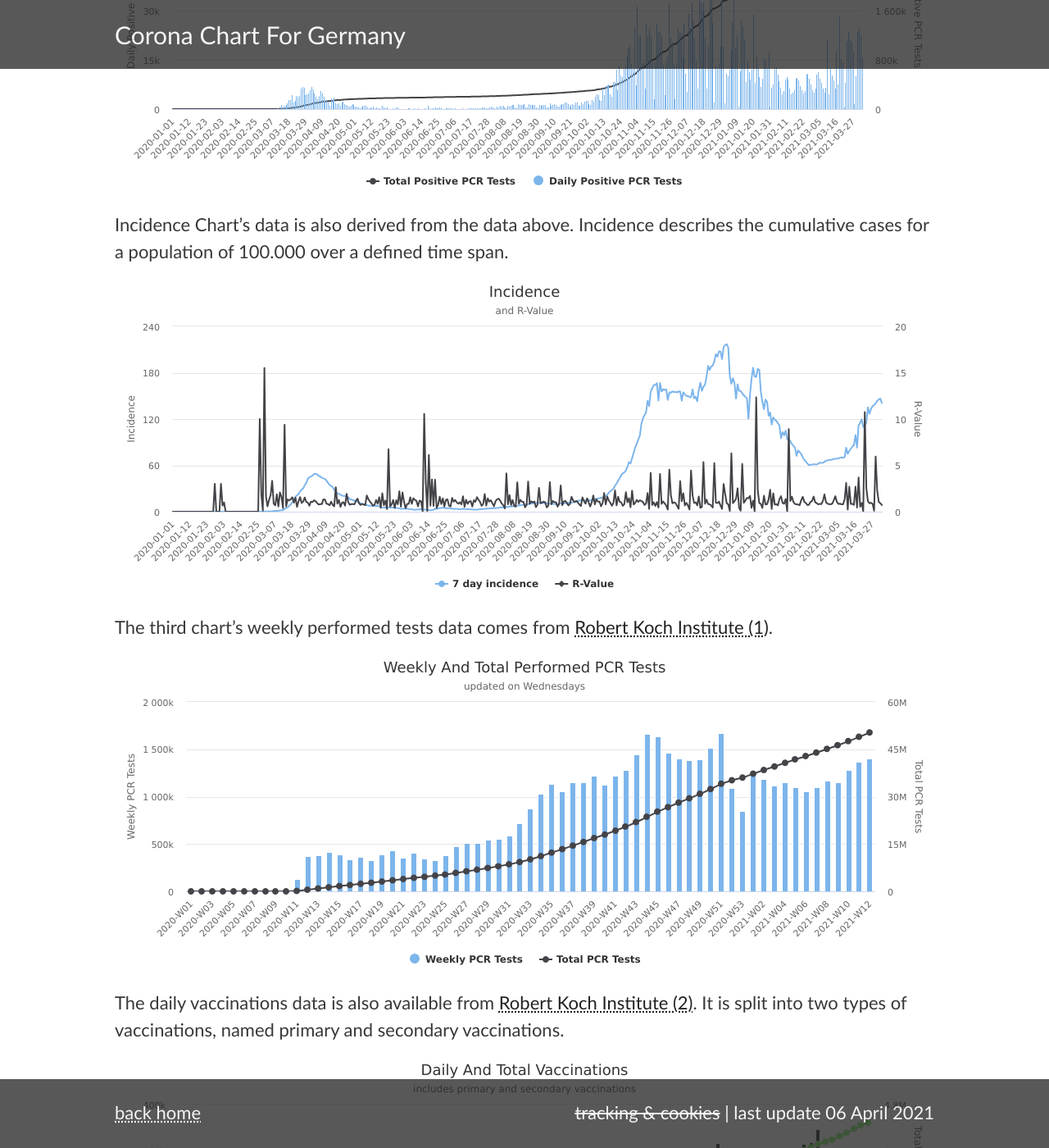
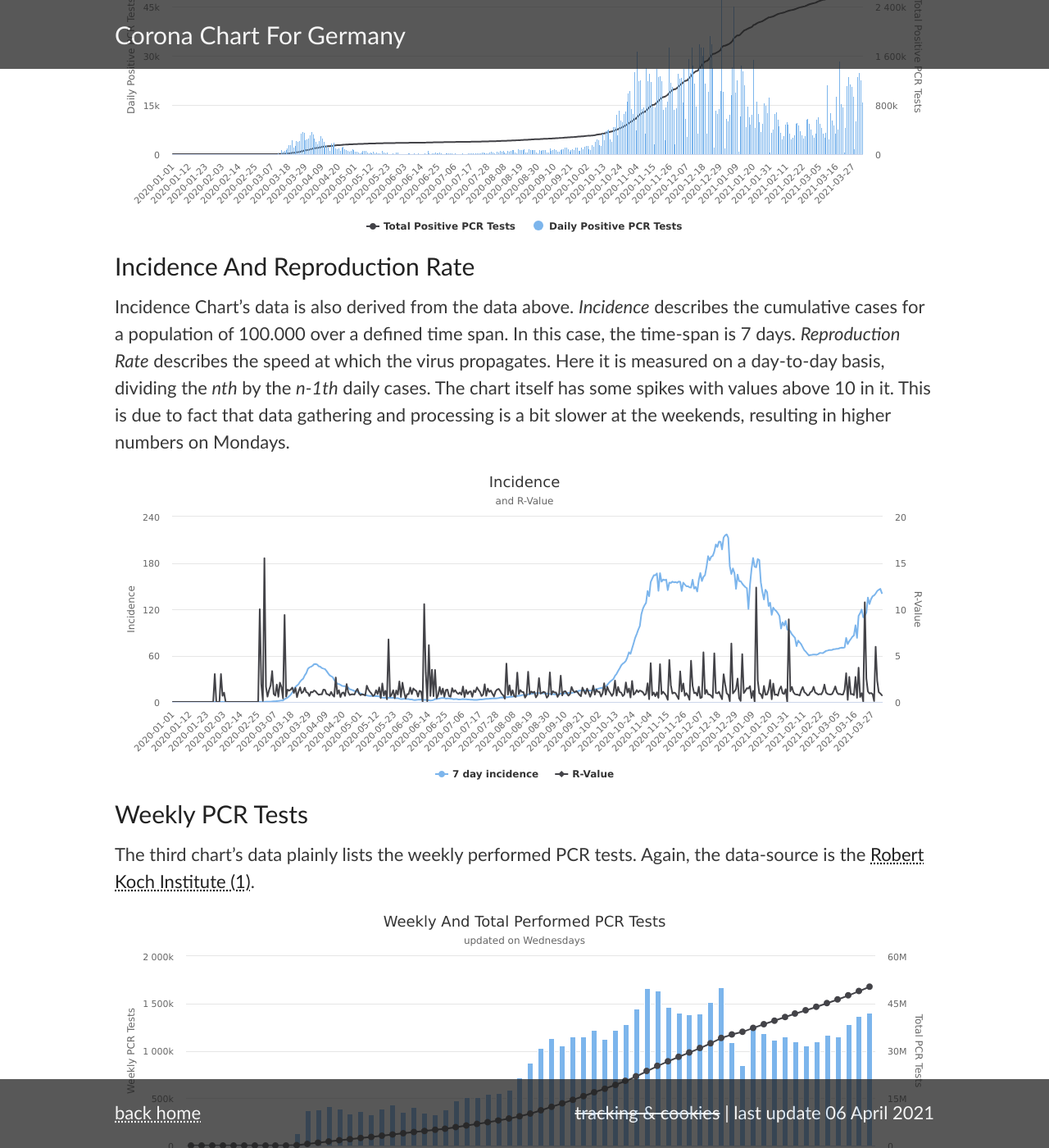
Before and after one commit to ZackDev/zackdev.github.io, a Jekyll site: the page built from _posts/2020-03-24-corona-chart-for-germany.md, in a window 1280 px wide and 1400 px high, scrolled down 396 px. Shown: the whole window at 82% size. Built offline with Jekyll 4.4.1, drawn with Linux system fonts in a browser that asks for light colours; some of the changed text lies outside the part shown.

Commit message:
updated content

```diff
--- a/_posts/2020-03-24-corona-chart-for-germany.md
+++ b/_posts/2020-03-24-corona-chart-for-germany.md
@@ -8,19 +8,24 @@ archived: false
 ---
 The following charts use publicly available data surrounding the SARS-CoV-2 virus.
 
+# Positive Polymerase Chain Reaction Tests
 The total daily cases in the first chart is taken from the [CSSE Github Repository][1]. The day to day increase in cases is a calculation on that data.
 
 {% include chart.html name="chart_corona_cases_germany" %}
 
-Incidence Chart's data is also derived from the data above. Incidence describes the cumulative cases for a population of 100.000 over a defined time span.
+# Incidence And Reproduction Rate
+Incidence Chart's data is also derived from the data above. *Incidence* describes the cumulative cases for a population of 100.000 over a defined time span. In this case, the time-span is 7 days.
+*Reproduction Rate* describes the speed at which the virus propagates. Here it is measured on a day-to-day basis, dividing the *nth* by the *n-1th* daily cases. The chart itself has some spikes with values above 10 in it. This is due to fact that data gathering and processing is a bit slower at the weekends, resulting in higher numbers on Mondays.
 
 {% include chart.html name="chart_corona_additional_germany" %}
 
-The third chart's weekly performed tests data comes from [Robert Koch Institute (1)][2].
+# Weekly PCR Tests
+The third chart's data plainly lists the weekly performed PCR tests. Again, the data-source is the [Robert Koch Institute (1)][2].
 
 {% include chart.html name="chart_corona_tests_germany" %}
 
-The daily vaccinations data is also available from [Robert Koch Institute (2)][3]. It is split into two types of vaccinations, named primary and secondary vaccinations.
+# Vaccinations
+The daily vaccinations data is also available from [Robert Koch Institute (2)][3]. It is split into two types of vaccinations, named primary and secondary vaccinations. There is no distinction by vaccine.
 
 {% include chart.html name="chart_corona_vaccinations_germany" %}
 
```
